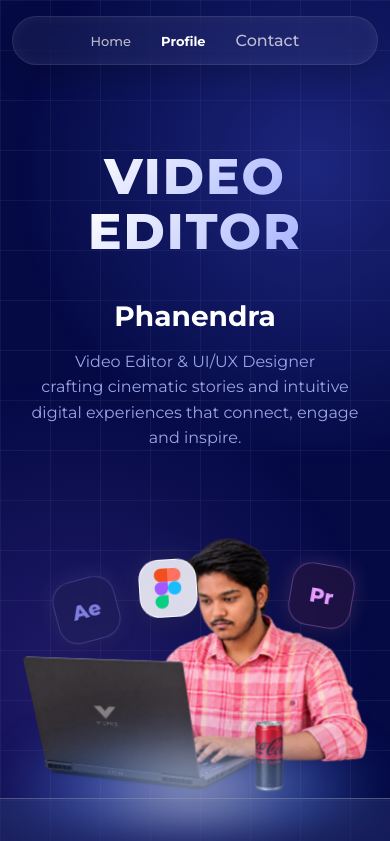
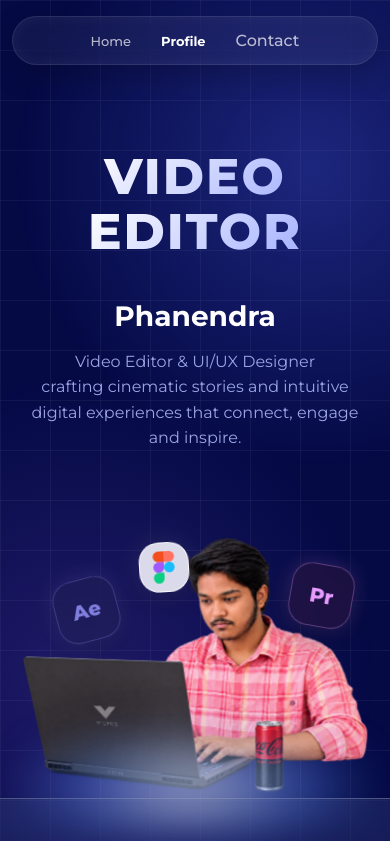
Before and after one commit to Phanendra1275/PhanendraPortfolio, a React (Vite) app: page / in a window 390 px wide. Shown: the top 841 px of the page. Built offline with nearby package versions, Linux system fonts and the light colour scheme.

Commit message:
Further raise and reduce Figma icon

```diff
--- a/src/components/Hero.css
+++ b/src/components/Hero.css
@@ -137,7 +137,7 @@
 }
 
 .icon-figma {
-  top: 28%;
+  top: 20%;
   left: 28%;
   right: auto;
   bottom: auto;
@@ -153,8 +153,8 @@
 }
 
 .icon-figma .icon-placeholder {
-  width: 56px;
-  height: 56px;
+  width: 46px;
+  height: 46px;
 }
 
 .hero-flare {
@@ -270,7 +270,7 @@
     --rot: 10deg;
   }
   .icon-figma {
-    top: 16%;
+    top: 10%;
     left: 34%;
     right: auto;
     bottom: auto;
@@ -289,8 +289,8 @@
     font-size: 24px;
   }
   .icon-figma .icon-placeholder {
-    width: 44px;
-    height: 44px;
+    width: 36px;
+    height: 36px;
   }
 
   .hero-flare {
@@ -313,8 +313,8 @@
   }
 
   .icon-figma .icon-placeholder {
-    width: 40px;
-    height: 40px;
+    width: 32px;
+    height: 32px;
   }
 }
 
```
